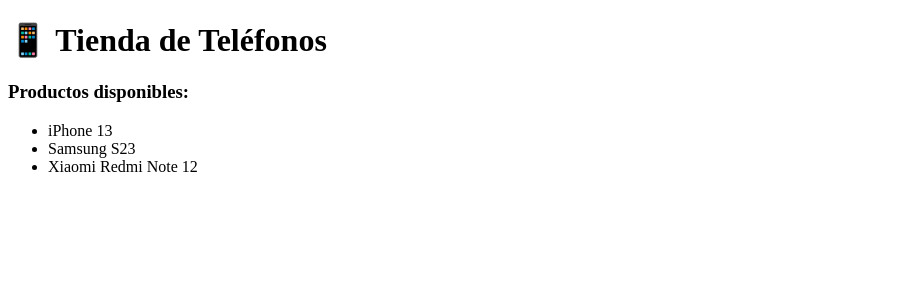
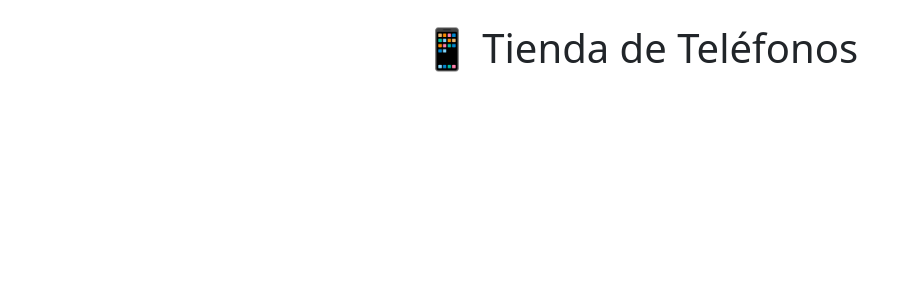
Before and after one commit to Brandon161-arch/Telefonos, a Flask app: page / in a window 1280 px wide. Shown: the top 300 px of the page, without its empty margins (0-911 px from the left). Run offline with Flask 3, Linux system fonts and the light colour scheme.

Commit message:
Update index.html

```diff
--- a/templates/index.html
+++ b/templates/index.html
@@ -2,18 +2,44 @@
 <html>
 <head>
     <title>Tienda de Teléfonos</title>
+
+    <!-- Bootstrap -->
+    <link href="https://cdn.jsdelivr.net/npm/bootstrap@5.3.0/dist/css/bootstrap.min.css" rel="stylesheet">
 </head>
+
 <body>
 
-    <h1>📱 Tienda de Teléfonos</h1>
+<div class="container mt-4">
 
-    <h3>Productos disponibles:</h3>
+    <h1 class="text-center mb-4">📱 Tienda de Teléfonos</h1>
 
-    <ul>
-        <li>iPhone 13</li>
-        <li>Samsung S23</li>
-        <li>Xiaomi Redmi Note 12</li>
-    </ul>
+    <div class="row">
+
+        {% for telefono in telefonos %}
+
+        <div class="col-md-4">
+            <div class="card mb-4 shadow">
+
+                <img src="{{ url_for('static', filename=telefono.imagen) }}" class="card-img-top">
+
+                <div class="card-body text-center">
+
+                    <h5 class="card-title">{{ telefono.nombre }}</h5>
+
+                    <p class="card-text">
+                        ${{ telefono.precio }}
+                    </p>
+
+                </div>
+
+            </div>
+        </div>
+
+        {% endfor %}
+
+    </div>
+
+</div>
 
 </body>
 </html>
```
